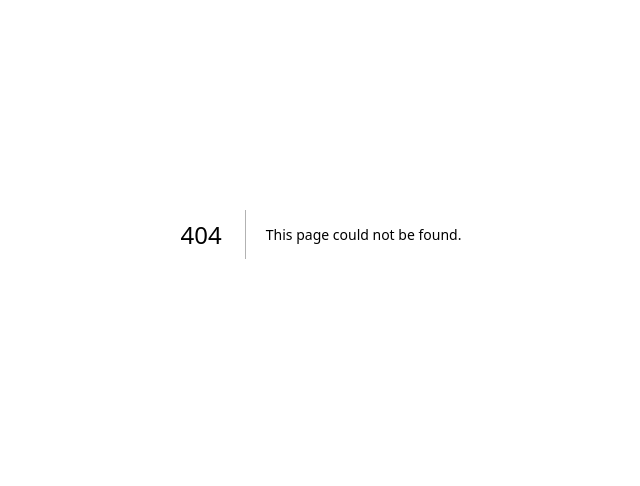
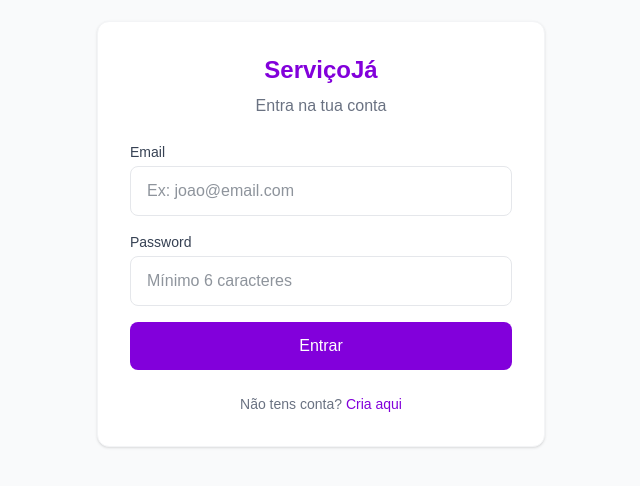
Before and after one commit to mariotech11/servicoja, a Next.js app: page /auth in a window 1280 px wide. Before the commit this address had no page. Shown: the part 166-652 px from the top of the page, without its empty margins (319-959 px from the left). Built offline with nearby package versions, Linux system fonts and the light colour scheme; no server answers.

Commit message:
feat: autenticação com registo, login e confirmação por email

```diff
--- /dev/null
+++ b/app/auth/page.tsx
@@ -0,0 +1,221 @@
+'use client'
+
+import { useState } from 'react'
+import { createClient } from '@supabase/supabase-js'
+import { useRouter } from 'next/navigation'
+
+const supabase = createClient(
+  process.env.NEXT_PUBLIC_SUPABASE_URL!,
+  process.env.NEXT_PUBLIC_SUPABASE_ANON_KEY!
+)
+
+export default function Auth() {
+  const router = useRouter()
+  const [isLogin, setIsLogin] = useState(true)
+  const [email, setEmail] = useState('')
+  const [password, setPassword] = useState('')
+  const [nome, setNome] = useState('')
+  const [telefone, setTelefone] = useState('')
+  const [tipo, setTipo] = useState('cliente')
+  const [erro, setErro] = useState('')
+  const [loading, setLoading] = useState(false)
+  const [sucesso, setSucesso] = useState('')
+
+  async function handleSubmit() {
+    setLoading(true)
+    setErro('')
+    setSucesso('')
+
+    if (!email.trim() || !password.trim()) {
+      setErro('Preenche email e password.')
+      setLoading(false)
+      return
+    }
+
+    if (isLogin) {
+      const { error } = await supabase.auth.signInWithPassword({
+        email,
+        password,
+      })
+      if (error) {
+        setErro('Email ou password incorrectos.')
+        setLoading(false)
+        return
+      }
+      router.push('/')
+    } else {
+      if (!nome.trim() || !telefone.trim()) {
+        setErro('Preenche todos os campos.')
+        setLoading(false)
+        return
+      }
+
+      const { data, error } = await supabase.auth.signUp({
+        email,
+        password,
+        options: {
+          data: { nome, telefone, tipo },
+        },
+      })
+
+      if (error) {
+        setErro(error.message)
+        setLoading(false)
+        return
+      }
+
+      if (data.user) {
+        await supabase.from('users').insert({
+          name: nome,
+          email: email,
+          telefone: telefone,
+          tipo: tipo,
+        })
+      }
+
+      setSucesso('Conta criada! Verifica o teu email para confirmar.')
+    }
+
+    setLoading(false)
+  }
+
+  return (
+    <main className="min-h-screen bg-gray-50 flex items-center justify-center px-6">
+      <div className="bg-white rounded-xl p-8 shadow-sm border border-gray-100 max-w-md w-full">
+        <h1 className="text-2xl font-bold text-purple-700 text-center mb-2">
+          ServiçoJá
+        </h1>
+        <p className="text-gray-500 text-center mb-6">
+          {isLogin ? 'Entra na tua conta' : 'Cria a tua conta'}
+        </p>
+
+        {erro && (
+          <div className="bg-red-50 text-red-600 text-sm p-3 rounded-lg mb-4">
+            {erro}
+          </div>
+        )}
+
+        {sucesso && (
+          <div className="bg-green-50 text-green-600 text-sm p-3 rounded-lg mb-4">
+            {sucesso}
+          </div>
+        )}
+
+        <div className="space-y-4">
+          {!isLogin && (
+            <>
+              <div>
+                <label className="block text-sm font-medium text-gray-700 mb-1">
+                  Nome completo
+                </label>
+                <input
+                  type="text"
+                  placeholder="Ex: João Silva"
+                  value={nome}
+                  onChange={(e) => setNome(e.target.value)}
+                  className="w-full border border-gray-200 rounded-lg px-4 py-3
+                             text-gray-800 focus:outline-none focus:ring-2
+                             focus:ring-purple-500 focus:border-transparent"
+                />
+              </div>
+
+              <div>
+                <label className="block text-sm font-medium text-gray-700 mb-1">
+                  Telefone
+                </label>
+                <input
+                  type="tel"
+                  placeholder="Ex: 923 456 789"
+                  value={telefone}
+                  onChange={(e) => setTelefone(e.target.value)}
+                  className="w-full border border-gray-200 rounded-lg px-4 py-3
+                             text-gray-800 focus:outline-none focus:ring-2
+                             focus:ring-purple-500 focus:border-transparent"
+                />
+              </div>
+
+              <div>
+                <label className="block text-sm font-medium text-gray-700 mb-1">
+                  Eu sou
+                </label>
+                <div className="grid grid-cols-2 gap-3">
+                  <button
+                    type="button"
+                    onClick={() => setTipo('cliente')}
+                    className={`py-3 rounded-lg font-medium border transition-colors ${
+                      tipo === 'cliente'
+                        ? 'bg-purple-700 text-white border-purple-700'
+                        : 'bg-white text-gray-600 border-gray-200 hover:border-purple-300'
+                    }`}
+                  >
+                    Cliente
+                  </button>
+                  <button
+                    type="button"
+                    onClick={() => setTipo('prestador')}
+                    className={`py-3 rounded-lg font-medium border transition-colors ${
+                      tipo === 'prestador'
+                        ? 'bg-purple-700 text-white border-purple-700'
+                        : 'bg-white text-gray-600 border-gray-200 hover:border-purple-300'
+                    }`}
+                  >
+                    Prestador
+                  </button>
+                </div>
+              </div>
+            </>
+          )}
+
+          <div>
+            <label className="block text-sm font-medium text-gray-700 mb-1">
+              Email
+            </label>
+            <input
+              type="email"
+              placeholder="Ex: joao@email.com"
+              value={email}
+              onChange={(e) => setEmail(e.target.value)}
+              className="w-full border border-gray-200 rounded-lg px-4 py-3
+                         text-gray-800 focus:outline-none focus:ring-2
+                         focus:ring-purple-500 focus:border-transparent"
+            />
+          </div>
+
+          <div>
+            <label className="block text-sm font-medium text-gray-700 mb-1">
+              Password
+            </label>
+            <input
+              type="password"
+              placeholder="Mínimo 6 caracteres"
+              value={password}
+              onChange={(e) => setPassword(e.target.value)}
+              className="w-full border border-gray-200 rounded-lg px-4 py-3
+                         text-gray-800 focus:outline-none focus:ring-2
+                         focus:ring-purple-500 focus:border-transparent"
+            />
+          </div>
+
+          <button
+            onClick={handleSubmit}
+            disabled={loading}
+            className="w-full bg-purple-700 text-white py-3 rounded-lg font-medium
+                       hover:bg-purple-800 transition-colors disabled:opacity-50"
+          >
+            {loading ? 'A processar...' : isLogin ? 'Entrar' : 'Criar Conta'}
+          </button>
+        </div>
+
+        <p className="text-center text-sm text-gray-500 mt-6">
+          {isLogin ? 'Não tens conta?' : 'Já tens conta?'}{' '}
+          <button
+            onClick={() => { setIsLogin(!isLogin); setErro(''); setSucesso(''); }}
+            className="text-purple-700 font-medium hover:underline"
+          >
+            {isLogin ? 'Cria aqui' : 'Entra aqui'}
+          </button>
+        </p>
+      </div>
+    </main>
+  )
+}
--- a/app/page.tsx
+++ b/app/page.tsx
@@ -15,9 +15,18 @@ export default async function Home() {
 
   return (
     <main className="min-h-screen bg-gray-50">
-      <header className="bg-purple-700 text-white py-6 px-8">
-        <h1 className="text-3xl font-bold">ServiçoJá</h1>
-        <p className="text-purple-200 mt-1">Encontra o profissional certo em Luanda</p>
+      <header className="bg-purple-700 text-white py-6 px-8 flex items-center justify-between">
+        <div>
+          <h1 className="text-3xl font-bold">ServiçoJá</h1>
+          <p className="text-purple-200 mt-1">Encontra o profissional certo em Luanda</p>
+        </div>
+        <Link
+          href="/auth"
+          className="bg-white text-purple-700 px-4 py-2 rounded-lg text-sm font-medium
+                     hover:bg-purple-50 transition-colors"
+        >
+          Entrar / Registar
+        </Link>
       </header>
 
       <section className="max-w-4xl mx-auto px-6 py-10">
--- a/package.json
+++ b/package.json
@@ -9,6 +9,7 @@
     "lint": "eslint"
   },
   "dependencies": {
+    "@supabase/ssr": "^0.10.3",
     "@supabase/supabase-js": "^2.106.2",
     "next": "16.2.6",
     "react": "19.2.4",
```
Also changed, not shown: 1 other file (tests, documents, lock files or other folders).
